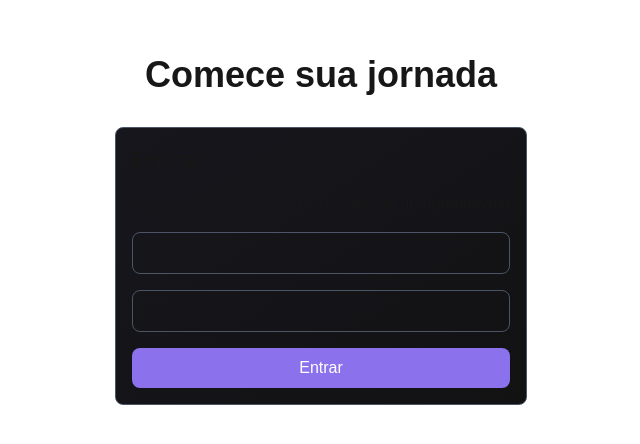
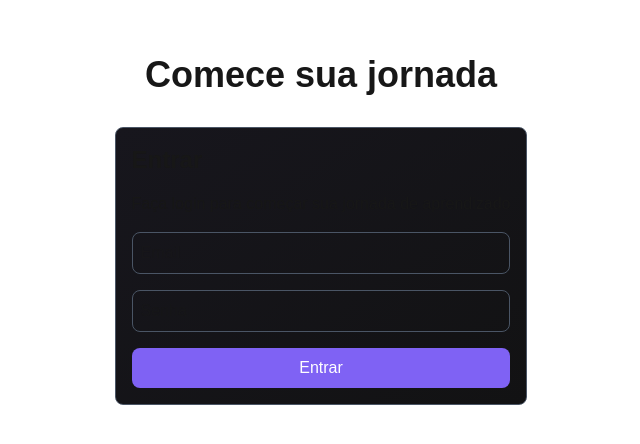
Before and after one commit to ViniNathan/glossary-app, a Next.js app in the folder frontend/: page /login in a window 1280 px wide. Shown: the part 170-614 px from the top of the page, without its empty margins (319-959 px from the left). Built offline with nearby package versions, Linux system fonts and the light colour scheme.

Commit message:
style: update submit button color for consistency

```diff
--- a/frontend/src/app/(public)/login/page.tsx
+++ b/frontend/src/app/(public)/login/page.tsx
@@ -21,7 +21,7 @@ function LoginPage() {
           />
           <button
             type="submit"
-            className="bg-[#8b72ec] text-white rounded-lg p-2"
+            className="bg-[#7f62f4] text-white rounded-lg p-2"
           >
             Entrar
           </button>
```
